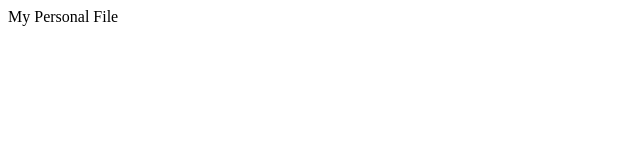
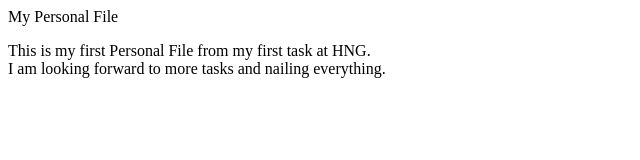
Before and after one commit to mimahcode/Personal-Repo, a plain HTML site: page index.html in a window 1280 px wide. Shown: the whole page, without its empty margins (0-640 px from the left). Drawn offline with Linux system fonts and the light colour scheme.

Commit message:
added more information about the file

```diff
--- a/index.html
+++ b/index.html
@@ -5,5 +5,6 @@
     </head>
     <body>
         <header>My Personal File</header>
+        <p>This is my first Personal File from my first task at HNG. <br> I am looking forward to more tasks and nailing everything. </p>
     </body>
 </html>
```
